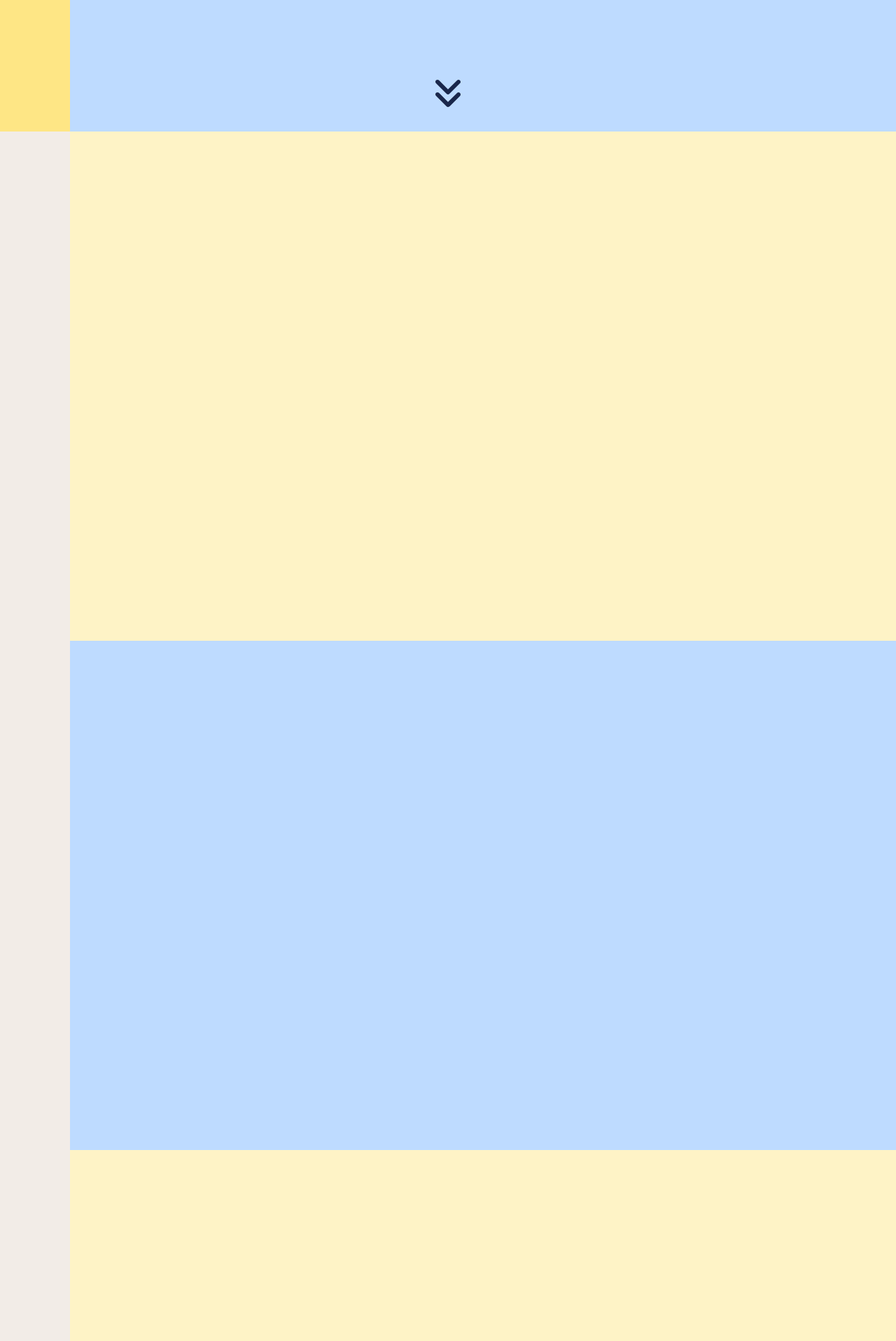
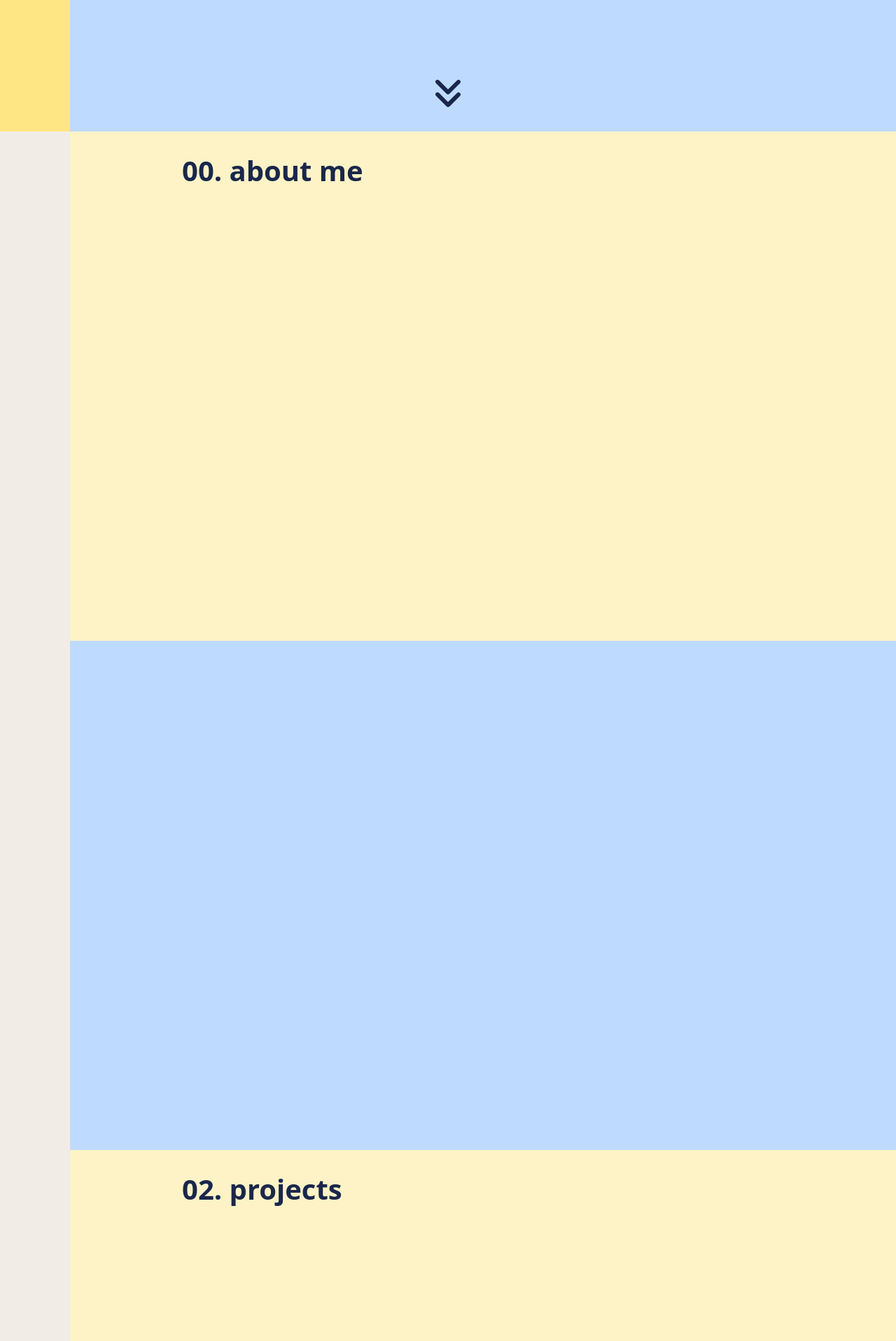
Before and after one commit to kyurijung/portfolio-V2, a React (Vite) app: page / in a window 1280 px wide. Shown: the part 612-2529 px from the top of the page at 70% size. Built offline with nearby package versions, Linux system fonts and the light colour scheme.

Commit message:
section headers

```diff
--- a/src/pages/Home.jsx
+++ b/src/pages/Home.jsx
@@ -13,12 +13,18 @@ function Home() {
       </div>
 
       <div id="about" className="h-[calc(100vh-72px)] scroll-mt-18 bg-amber-100">
+        <div className="">
+          <h2 className="ml-40 mt-9 leading-none text-[40px] font-bold text-[#1A274B]">00. about me</h2>
+        </div>
       </div>
 
       <div id="experience" className="h-[calc(100vh-72px)] scroll-mt-18 bg-blue-200">
       </div>
 
       <div id="projects" className="h-[calc(100vh-72px)] scroll-mt-18 bg-amber-100">
+        <div className="">
+            <h2 className="ml-40 mt-9 leading-none text-[40px] font-bold text-[#1A274B]">02. projects</h2>
+        </div>
       </div>
 
       <div id="footer" className="pt-5 h-25 flex justify-end bg-blue-200">
```
